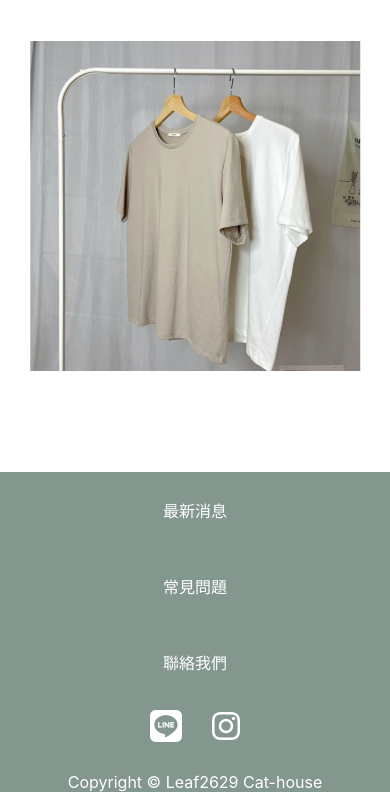
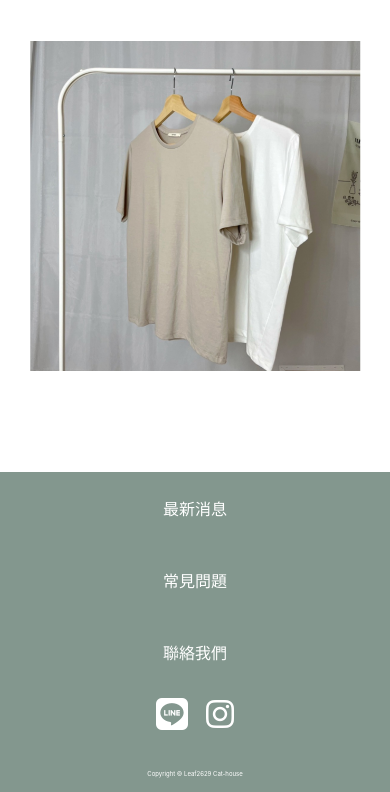
Before and after one commit to chengyenn/LeafClothing, a plain HTML site: page index.html in a window 390 px wide. Shown: the part 2135-2927 px from the top of the page. Drawn offline with nearby package versions, Linux system fonts and the light colour scheme; no server answers.

Commit message:
RWD間距修改

```diff
--- a/css/style.css
+++ b/css/style.css
@@ -69,10 +69,6 @@
         width: 15%;
         padding: 0;
 
-    }
-
-    .icona {
-        margin: 0 25%;
     }
 
     .navLink {
@@ -253,11 +249,11 @@
 
     }
 
-    .nav__menu:hover {
+    /* .nav__menu:hover {
         background-color: darkgray;
         color: white;
         cursor: pointer;
-    }
+    } */
 
     .navItem {
         display: none;
@@ -393,8 +389,17 @@ ul {
 
 .box2xs {
     display: none;
-    margin-top: 30px;
+    margin-top: 40px;
     height: 20px;
+    margin-bottom: 5px;
+}
+
+.box2xs p {
+    font-style: normal;
+    font-weight: 400;
+    font-size: 6px;
+    color: #FFFFFF;
+    text-decoration: none;
 }
 
 .footerLink {
@@ -432,80 +437,11 @@ ul {
     color: white;
 }
 
-@media screen and (max-width: 480px) {
-    .footer {
-        display: flex;
-        flex-direction: column;
-        align-items: center;
-        justify-content: center;
-        max-width: 100%;
-        height: 320px;
-
-    }
-
-    .footerText {
-        display: flex;
-        flex-direction: column;
-        height: 80%;
-        margin-left: 0%;
-    }
-
-    .box2 {
-        display: none;
-    }
-
-    .box1 {
-        display: flex;
-        flex-direction: column;
-        justify-content: space-around;
-        margin-bottom: 10px;
-        height: 100%;
-
-    }
-
-    .footerIcon {
-        display: flex;
-        flex-direction: row;
-        justify-content: center;
-        align-items: center;
-
-    }
-
-    .box2xs {
-        display: block;
+@media screen and (max-width: 850px) {
+    .icona {
+        margin: 0 25%;
     }
 }
-
-.overlay {
-    display: none;
-    background: rgba(0, 0, 0, .65);
-    color: #fff;
-    position: absolute;
-    bottom: 0;
-    left: 0;
-    z-index: 100;
-    widows: 100%;
-    width: 100%;
-    height: 100px;
-    text-align: center;
-    padding-top: 35px;
-    box-sizing: border-box;
-    pointer-events: none;
-    font-weight: 100;
-    font-size: 12px;
-    font-family: 'Inter', sans-serif;
-    font-style: normal;
-}
-
-.overlay h3 {
-    font-weight: 100;
-    margin: 0;
-    padding: 0;
-}
-
-/* Grid Style */
-
-
 @media screen and (max-width: 768px) {
 
     .row {
@@ -517,10 +453,6 @@ ul {
     .col {
         padding: 0 20px;
         width: calc(100%/2);
-    }
-
-    .icona {
-        margin: 0 25%;
     }
 
     .navLink {
@@ -565,6 +497,84 @@ ul {
     }
 
 }
+
+@media screen and (max-width: 480px) {
+    .footer {
+        display: flex;
+        flex-direction: column;
+        align-items: center;
+        justify-content: center;
+        max-width: 100%;
+        height: 320px;
+
+    }
+
+    .footerText {
+        display: flex;
+        flex-direction: column;
+        height: 80%;
+        margin-left: 0%;
+    }
+
+    .box2 {
+        display: none;
+    }
+
+    .box1 {
+        display: flex;
+        flex-direction: column;
+        justify-content: space-around;
+        margin-bottom: 10px;
+        height: 100%;
+
+    }
+
+    .footerIcon {
+        display: flex;
+        flex-direction: row;
+        justify-content: center;
+        align-items: center;
+
+    }
+    .icona {
+        margin: 0 15%;
+    }
+
+    .box2xs {
+        display: block;
+    }
+}
+
+.overlay {
+    display: none;
+    background: rgba(0, 0, 0, .65);
+    color: #fff;
+    position: absolute;
+    bottom: 0;
+    left: 0;
+    z-index: 100;
+    widows: 100%;
+    width: 100%;
+    height: 100px;
+    text-align: center;
+    padding-top: 35px;
+    box-sizing: border-box;
+    pointer-events: none;
+    font-weight: 100;
+    font-size: 12px;
+    font-family: 'Inter', sans-serif;
+    font-style: normal;
+}
+
+.overlay h3 {
+    font-weight: 100;
+    margin: 0;
+    padding: 0;
+}
+
+/* Grid Style */
+
+
 
 @media screen and (max-width: 480px) {
 
--- a/css/style2.css
+++ b/css/style2.css
@@ -69,10 +69,6 @@
         width: 15%;
         padding: 0;
 
-    }
-
-    .icona {
-        margin: 0 25%;
     }
 
     .navLink {
@@ -252,11 +248,11 @@
 
     }
 
-    .nav__menu:hover {
+    /* .nav__menu:hover {
         background-color: darkgray;
         color: white;
         cursor: pointer;
-    }
+    } */
 
     .navItem {
         display: none;
@@ -464,6 +460,12 @@ ul {
     transition: .1s;
 }
 
+@media screen and (max-width: 480px) {
+    .addcar {
+        width: 100%;
+    }
+}
+
 .addcar:active {
     transform: scale(1);
     box-shadow: inset 0 0 10px 1px rgba(0, 0, 0, 0.2);
@@ -549,8 +551,17 @@ hr {
 
 .box2xs {
     display: none;
-    margin-top: 30px;
+    margin-top: 40px;
     height: 20px;
+    margin-bottom: 5px;
+}
+
+.box2xs p {
+    font-style: normal;
+    font-weight: 400;
+    font-size: 6px;
+    color: #FFFFFF;
+    text-decoration: none;
 }
 
 .footerLink {
@@ -586,6 +597,12 @@ hr {
 .fa-cart-shopping,
 .fa-circle-user {
     color: white;
+}
+
+@media screen and (max-width: 850px) {
+    .icona {
+        margin: 0 25%;
+    }
 }
 
 @media screen and (max-width: 480px) {
@@ -625,6 +642,10 @@ hr {
         justify-content: center;
         align-items: center;
 
+    }
+
+    .icona {
+        margin: 0 15%;
     }
 
     .box2xs {
--- a/css/style3.css
+++ b/css/style3.css
@@ -68,9 +68,6 @@
         width: 15%;
         padding: 0;
 
-    }
-    .icona {
-        margin: 0 25%;
     }
 
     .navLink {
@@ -162,6 +159,7 @@
 .nava1:hover {
     color: #2D4263;
 }
+
 @media screen and (max-width: 480px) {
     .nav-sublist {
         position: absolute;
@@ -453,8 +451,17 @@ ul {
 
 .box2xs {
     display: none;
-    margin-top: 30px;
+    margin-top: 40px;
     height: 20px;
+    margin-bottom: 5px;
+}
+
+.box2xs p {
+    font-style: normal;
+    font-weight: 400;
+    font-size: 6px;
+    color: #FFFFFF;
+    text-decoration: none;
 }
 
 .footerLink {
@@ -491,6 +498,13 @@ ul {
 .fa-circle-user {
     color: white;
 }
+
+@media screen and (max-width: 850px) {
+    .icona {
+        margin: 0 25%;
+    }
+}
+
 @media screen and (max-width: 480px) {
     .footer {
         display: flex;
@@ -530,6 +544,10 @@ ul {
 
     }
 
+    .icona {
+        margin: 0 15%;
+    }
+
     .box2xs {
         display: block;
     }
```
Also changed, not shown: index2.html (+1 -1 lines).
